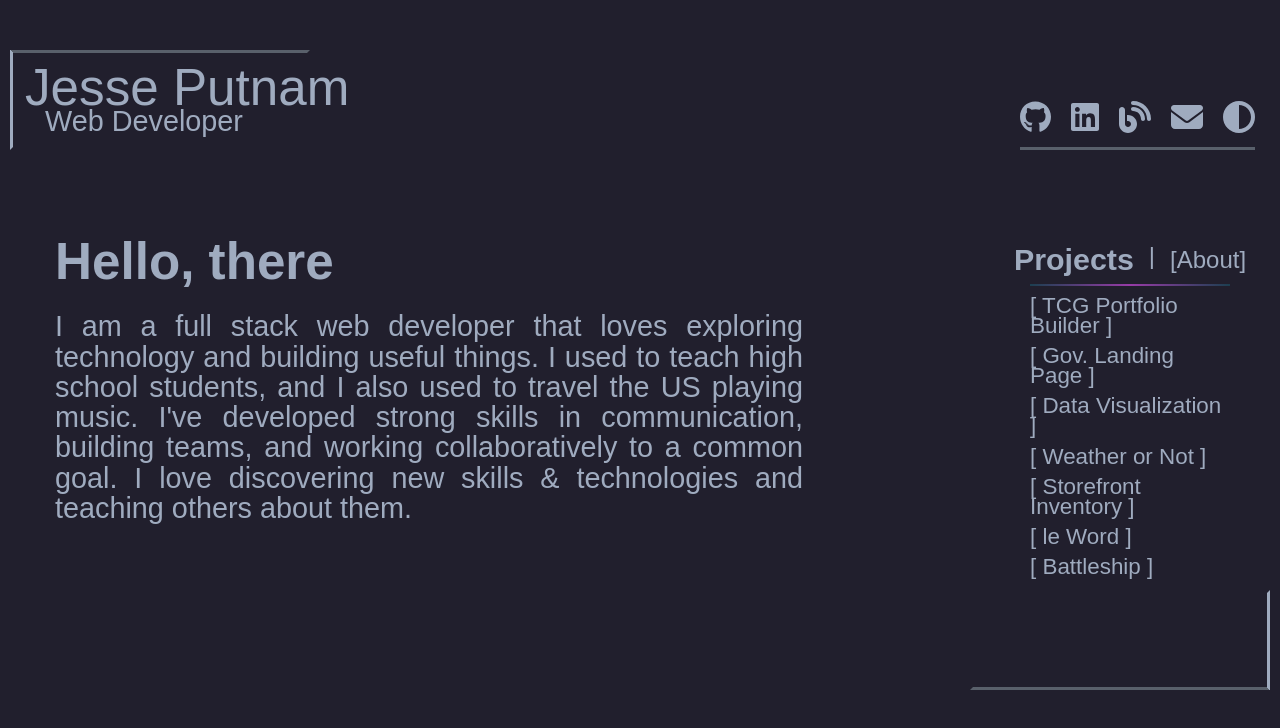
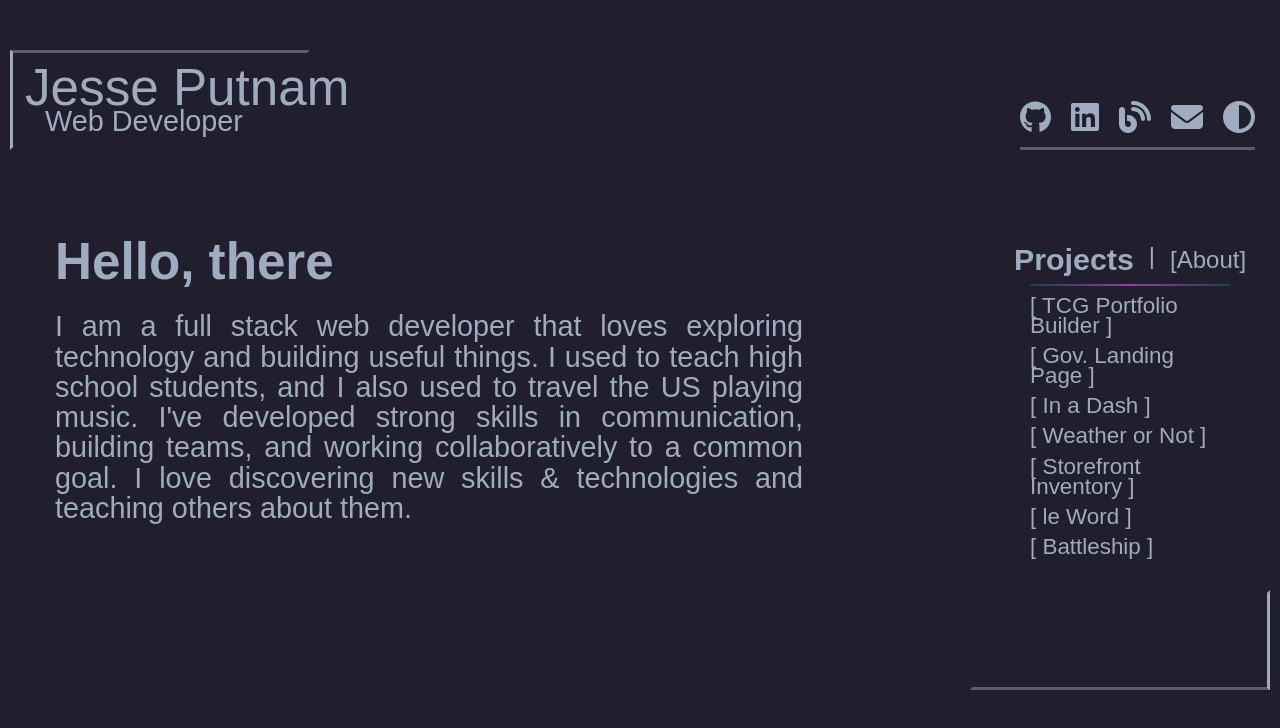
Before and after one commit to jessejputnam/portfolio, a React (Vite) app: page / in a window 1280 px wide. Shown: the top 728 px of the page. Built offline with nearby package versions, Linux system fonts and the light colour scheme; a web font is replaced by a local one.

Commit message:
Update nav menu title for new project

```diff
--- a/src/components/DesktopNav.tsx
+++ b/src/components/DesktopNav.tsx
@@ -28,7 +28,7 @@ export default function DesktopNav({ getDetails }: NavProps) {
         </li>
 
         <li id='3' onClick={chooseCard} className='link'>
-          <p>[ Data Visualization ]</p>
+          <p>[ In a Dash ]</p>
         </li>
 
         <li id='4' onClick={chooseCard} className='link'>
--- a/src/components/MobileNav.tsx
+++ b/src/components/MobileNav.tsx
@@ -39,7 +39,7 @@ export default function MobileNav({ getDetails }: NavProps) {
         </li>
 
         <li id='3' onClick={chooseCard} className='link'>
-          <p>[ Data Visualization ]</p>
+          <p>[ In a Dash ]</p>
         </li>
 
         <li id='4' onClick={chooseCard} className='link'>
```
